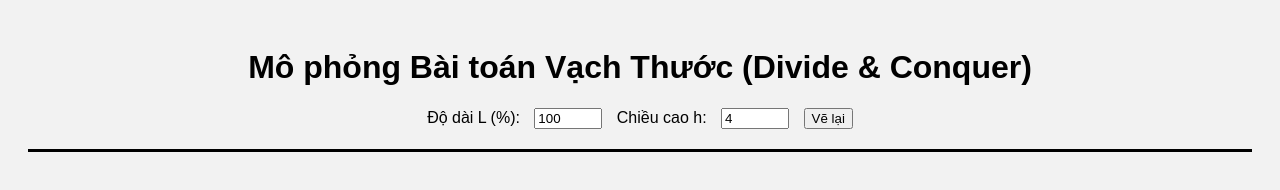
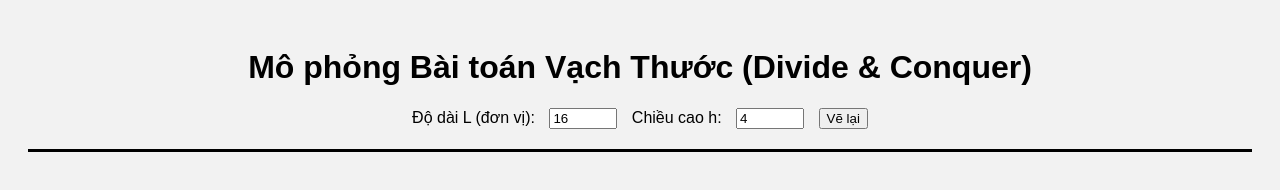
Before and after one commit to DuongDangHocCode/ruler_visualization, a plain HTML site: page index.html in a window 1280 px wide. Drawn offline with Linux system fonts and the light colour scheme.

Commit message:
finish_1

```diff
--- a/index.html
+++ b/index.html
@@ -9,7 +9,7 @@
   <h1>Mô phỏng Bài toán Vạch Thước (Divide & Conquer)</h1>
 
   <div class="controls">
-    <label>Độ dài L (%): <input type="number" id="inputLength" value="100" min="1" /></label>
+    <label>Độ dài L (đơn vị): <input type="number" id="inputLength" value="16" min="1" /></label>
     <label>Chiều cao h: <input type="number" id="inputHeight" value="4" min="1" /></label>
     <button onclick="renderRuler()">Vẽ lại</button>
   </div>
```
